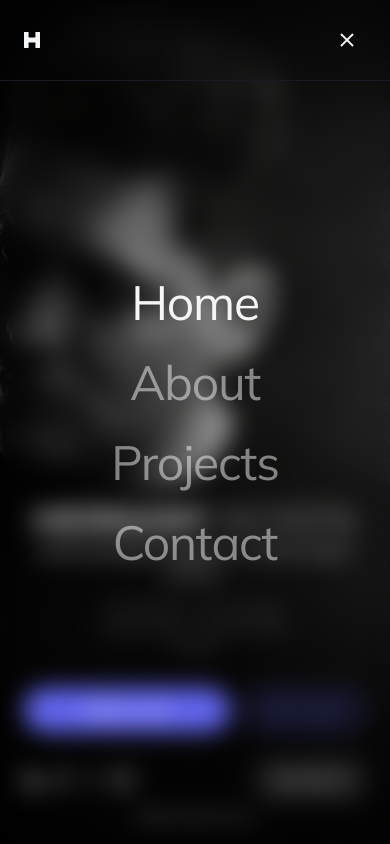
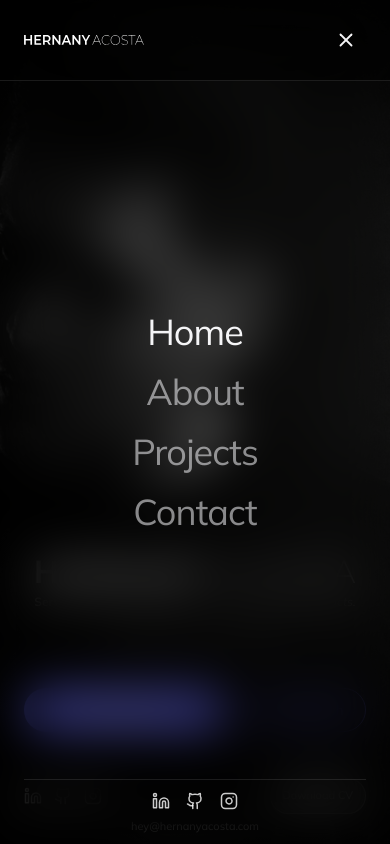
Before and after one commit to achernany/hernany-web-site, a React (Vite) app: page / in a window 390 px wide. Both pictures are taken after a click on the button 347 px from the left and 40 px from the top of the page. Built offline with nearby package versions, Linux system fonts and the light colour scheme.

Commit message:
home-desktop-mobile-styles-header-navbar-fixing

```diff
--- a/src/app/App.tsx
+++ b/src/app/App.tsx
@@ -45,10 +45,13 @@ export default function App() {
     }
   };
 
-  return (
-  <div className="min-h-screen bg-background text-foreground overflow-hidden">
+return (
+  <div className="min-h-screen bg-background text-foreground">
     <Navigation currentPage={currentPage} onNavigate={handleNavigate} />
-    <main className="h-screen overflow-hidden">{renderPage()}</main>
+    {/* Importante: no forzar h-screen ni overflow-hidden aquí */}
+    <main className="min-h-[100svh]">
+      {renderPage()}
+    </main>
   </div>
 );
 }
--- a/src/app/components/home-page.tsx
+++ b/src/app/components/home-page.tsx
@@ -55,17 +55,17 @@ export function HomePage({ onNavigate }: HomePageProps) {
                 <div className="hidden md:block max-w-xl">
                   <h1
                     id="home-hero-title"
-                    className="tracking-tight text-white mb-5 leading-[0.92]"
+                    className="tracking-tight text-white/90 mb-8 leading-[0.92]"
                   >
-                    <span className="block font-brand font-extrabold text-5xl md:text-7xl lg:text-8xl">
+                    <span className="block font-brand font-semibold text-5xl md:text-7xl lg:text-7xl">
                       Hernany
                     </span>
-                    <span className="block font-brand font-semibold text-5xl md:text-7xl lg:text-8xl">
+                    <span className="block font-brand font-light text-5xl md:text-7xl lg:text-7xl">
                       Acosta
                     </span>
                   </h1>
 
-                  <p className="text-white/90 text-xl md:text-2xl leading-relaxed mb-6">
+                  <p className="text-white/80 text-xl md:text-xl leading-relaxed mb-8">
                     <span className="font-semibold">
                       I design scalable UX systems
                     </span>{" "}
@@ -76,7 +76,7 @@ export function HomePage({ onNavigate }: HomePageProps) {
                     frontend-aligned product experiences.
                   </p>
 
-                  <p className="text-white/70 text-sm md:text-base mb-8">
+                  <p className="text-white/50 text-sm md:text-base mb-8">
                     UX Architecture · Service Design · Design Systems · Frontend-aware Handoff
                   </p>
 
@@ -128,17 +128,17 @@ export function HomePage({ onNavigate }: HomePageProps) {
                     <span className="font-light">ACOSTA</span>
                   </h1>
 
-                  <p className="text-white/90 text-sm leading-relaxed mb-3 text-center">
+                  <p className="text-white/90 text-[12px] leading-relaxed mb-3 text-center">
                     <span className="font-bold">Service &amp; Product Designer</span>{" "}
                     <span className="italic">for regulated digital products.</span>
                   </p>
 
-                  <p className="text-white/45 text-[12px] leading-relaxed mb-8 text-center px-16">
+                  <p className="text-white/45 text-[10px] leading-relaxed mb-8 text-center px-16">
                     UX Architecture · Service Design · Design Systems · Frontend-aware Handoff
                   </p>
 
                   {/* Mantengo row como tu referencia visual */}
-                  <div className="flex items-center justify-center gap-3">
+                  <div className="flex items-center justify-center gap-4">
                     <button
                       onClick={() => onNavigate("projects")}
                       className="
@@ -175,12 +175,15 @@ export function HomePage({ onNavigate }: HomePageProps) {
             </div>
           </div>
 
-          {/* Bottom bar (icons) */}
-          <div className="absolute bottom-0 left-0 right-0 z-20">
-            <div className="max-w-7xl mx-auto px-6 lg:px-12 pb-5">
-              <div className="flex items-center justify-between gap-4">
+          {/* Bottom bar (fixed in mobile, absolute in desktop) */}
+          <div className="fixed md:absolute bottom-0 left-0 right-0 z-20">
+            <div
+              className="max-w-7xl mx-auto px-6 lg:px-12"
+              style={{ paddingBottom: "calc(10px + env(safe-area-inset-bottom))" }}
+            >
+              <div className="flex items-center justify-between gap-3">
                 {/* Left: icons */}
-                <div className="flex items-center gap-3 sm:gap-4">
+                <div className="flex items-center gap-3">
                   <a
                     href="https://www.linkedin.com/in/hernanyacosta/"
                     target="_blank"
@@ -202,16 +205,6 @@ export function HomePage({ onNavigate }: HomePageProps) {
                   </a>
 
                   <a
-                    href="https://medium.com/@hernanyacosta"
-                    target="_blank"
-                    rel="noreferrer"
-                    aria-label="Medium"
-                    className="text-white/90 hover:text-white transition-colors"
-                  >
-                    <ArrowUpRight size={18} />
-                  </a>
-
-                  <a
                     href="https://instagram.com/hernanyac"
                     target="_blank"
                     rel="noreferrer"
@@ -222,39 +215,39 @@ export function HomePage({ onNavigate }: HomePageProps) {
                   </a>
                 </div>
 
-                {/* Center email (clickable on desktop) */}
+                {/* Desktop email */}
                 <a
-                  href="mailto:hi@hernanyacosta.com"
+                  href="mailto:hey@hernanyacosta.com"
                   className="hidden sm:block text-white/70 hover:text-white transition-colors text-sm"
                 >
-                  hi@hernanyacosta.com
+                  hey@hernanyacosta.com
                 </a>
 
-                {/* Right: download */}
+                {/* Right: download (slightly smaller in mobile) */}
                 <a
                   href="/Hernany-Acosta-CV.pdf"
                   className="
                     inline-flex items-center justify-center
-                    h-10 px-4 rounded-full
+                    h-9 md:h-10 px-3 md:px-4 rounded-full
                     border border-white/20
                     bg-white/10 backdrop-blur-sm
                     text-white
                     hover:bg-white/18 transition-colors
                     whitespace-nowrap
-                    text-xs sm:text-sm
+                    text-[11px] md:text-sm
                   "
                 >
                   Download CV
                 </a>
               </div>
 
-              {/* Mobile email line (clickable) */}
-              <div className="sm:hidden mt-2 text-center text-[11px]">
+              {/* Mobile email line (always visible now) */}
+              <div className="mt-1 text-center text-[11px] sm:hidden">
                 <a
-                  href="mailto:hi@hernanyacosta.com"
-                  className="text-white/70 hover:text-white transition-colors"
+                  href="mailto:hey@hernanyacosta.com"
+                  className="text-white/60 hover:text-white transition-colors"
                 >
-                  hi@hernanyacosta.com
+                  hey@hernanyacosta.com
                 </a>
               </div>
             </div>
--- a/src/app/components/navigation.tsx
+++ b/src/app/components/navigation.tsx
@@ -1,5 +1,5 @@
 import { useEffect, useState } from "react";
-import { Menu, X } from "lucide-react";
+import { Menu, X, Linkedin, Github, Instagram } from "lucide-react";
 import { motion, AnimatePresence } from "motion/react";
 
 interface NavigationProps {
@@ -18,6 +18,28 @@ export function Navigation({ currentPage, onNavigate }: NavigationProps) {
     return () => window.removeEventListener("scroll", onScroll);
   }, []);
 
+  // Lock scroll ONLY while menu is open
+  useEffect(() => {
+    if (!isMenuOpen) return;
+
+    const prevHtmlOverflow = document.documentElement.style.overflow;
+    const prevBodyOverflow = document.body.style.overflow;
+
+    document.documentElement.style.overflow = "hidden";
+    document.body.style.overflow = "hidden";
+
+    const onKeyDown = (e: KeyboardEvent) => {
+      if (e.key === "Escape") setIsMenuOpen(false);
+    };
+    window.addEventListener("keydown", onKeyDown);
+
+    return () => {
+      document.documentElement.style.overflow = prevHtmlOverflow;
+      document.body.style.overflow = prevBodyOverflow;
+      window.removeEventListener("keydown", onKeyDown);
+    };
+  }, [isMenuOpen]);
+
   const menuItems = [
     { id: "home", label: "Home" },
     { id: "about", label: "About" },
@@ -30,74 +52,177 @@ export function Navigation({ currentPage, onNavigate }: NavigationProps) {
     setIsMenuOpen(false);
   };
 
+  const ICON_BOX = "h-10 w-10";
+  const ICON_SIZE = 22;
+
   return (
     <>
       <nav
         className={[
-          "fixed top-0 left-0 right-0 z-50 transition-all duration-300",
+          // ✅ IMPORTANT: nav must be ABOVE the fullscreen menu layer on mobile
+          "fixed top-0 left-0 right-0 z-[70]",
+          "transition-colors duration-300",
           isScrolled || isMenuOpen
-            ? "bg-background/70 backdrop-blur-md border-b border-border"
+            ? "bg-black/45 backdrop-blur-2xl border-b border-white/10"
             : "bg-transparent border-b border-transparent",
         ].join(" ")}
         aria-label="Primary"
       >
         <div className="max-w-7xl mx-auto px-6 lg:px-12 h-20 flex items-center justify-between">
-          {/* Logo (link a Home) */}
+          {/* Logo (link to Home) */}
           <button
             onClick={() => handleNavigate("home")}
-            className="inline-flex items-center gap-3 hover:opacity-80 transition-opacity"
+            className="inline-flex items-center hover:opacity-85 transition-opacity"
             aria-label="Go to Home"
+            type="button"
           >
-            <img
+            <div className="relative h-4 w-[120px] sm:w-[140px] overflow-hidden">
+              <AnimatePresence mode="wait" initial={false}>
+                {!isMenuOpen ? (
+                  <motion.img
+                    key="logo-closed"
                     src="/logo.svg"
                     alt="Hernany Acosta"
-              className="h-4 w-auto"
-              loading="eager"
+                    className="absolute inset-0 h-full w-full object-contain object-left"
+                    initial={{ opacity: 0, y: 4, filter: "blur(6px)" }}
+                    animate={{ opacity: 1, y: 0, filter: "blur(0px)" }}
+                    exit={{ opacity: 0, y: -4, filter: "blur(6px)" }}
+                    transition={{ duration: 0.22, ease: "easeOut" }}
+                    decoding="async"
+                    draggable={false}
                   />
+                ) : (
+                  <motion.img
+                    key="logo-open"
+                    src="/logo-menu.svg"
+                    alt="Hernany Acosta"
+                    className="absolute inset-0 h-full w-full object-contain object-left"
+                    initial={{ opacity: 0, y: 4, filter: "blur(8px)" }}
+                    animate={{ opacity: 1, y: 0, filter: "blur(0px)" }}
+                    exit={{ opacity: 0, y: -4, filter: "blur(8px)" }}
+                    transition={{ duration: 0.24, ease: "easeOut" }}
+                    decoding="async"
+                    draggable={false}
+                  />
+                )}
+              </AnimatePresence>
+            </div>
           </button>
 
           {/* Menu toggle */}
           <button
             onClick={() => setIsMenuOpen((v) => !v)}
-            className="p-2 rounded-lg hover:bg-white/5 transition-colors"
+            type="button"
+            className={[
+              "inline-flex items-center justify-center",
+              ICON_BOX,
+              "rounded-lg",
+              "hover:bg-white/10 active:bg-white/15",
+              "transition-colors",
+            ].join(" ")}
             aria-label={isMenuOpen ? "Close menu" : "Open menu"}
             aria-expanded={isMenuOpen}
           >
-            {isMenuOpen ? <X size={22} /> : <Menu size={22} />}
+            <span className="inline-flex items-center justify-center">
+              {isMenuOpen ? <X size={ICON_SIZE} /> : <Menu size={ICON_SIZE} />}
+            </span>
           </button>
         </div>
       </nav>
 
       <AnimatePresence>
         {isMenuOpen && (
-          <motion.div
+          <>
+            {/* Overlay */}
+            <motion.button
+              type="button"
+              aria-label="Close menu overlay"
+              onClick={() => setIsMenuOpen(false)}
               initial={{ opacity: 0 }}
               animate={{ opacity: 1 }}
               exit={{ opacity: 0 }}
               transition={{ duration: 0.18 }}
-            className="fixed inset-0 z-40 bg-background/95 backdrop-blur-md flex items-center justify-center"
+              className="fixed inset-0 z-40 bg-black/50 backdrop-blur-xl"
+            />
+
+            {/* Menu */}
+            <motion.div
+              initial={{ opacity: 0, y: 10, scale: 0.99 }}
+              animate={{ opacity: 1, y: 0, scale: 1 }}
+              exit={{ opacity: 0, y: 10, scale: 0.99 }}
+              transition={{ duration: 0.22 }}
+              className="fixed inset-0 z-50 pointer-events-none"
             >
-            <motion.div
-              initial={{ opacity: 0, y: 12 }}
-              animate={{ opacity: 1, y: 0 }}
-              exit={{ opacity: 0, y: 12 }}
-              transition={{ duration: 0.22 }}
-              className="flex flex-col gap-8 text-center"
-            >
-              {menuItems.map((item) => (
+              <div className="pointer-events-auto h-full w-full max-w-xl mx-auto px-6 relative">
+                <div className="h-full flex items-center justify-center text-center">
+                  <div className="flex flex-col gap-7 max-[740px]:gap-5">
+                    {menuItems.map((item) => {
+                      const isActive = currentPage === item.id;
+                      return (
                         <button
                           key={item.id}
                           onClick={() => handleNavigate(item.id)}
+                          type="button"
                           className={[
-                    "text-5xl md:text-7xl tracking-tight transition-opacity",
-                    currentPage === item.id ? "opacity-100" : "opacity-50 hover:opacity-80",
+                            "tracking-tight transition-opacity",
+                            "text-4xl sm:text-5xl md:text-7xl max-[740px]:text-4xl",
+                            isActive
+                              ? "opacity-100"
+                              : "opacity-55 hover:opacity-90",
                           ].join(" ")}
                         >
                           {item.label}
                         </button>
-              ))}
+                      );
+                    })}
+                  </div>
+                </div>
+
+                {/* Bottom pinned footer */}
+                <div
+                  className={[
+                    "absolute left-6 right-6",
+                    "bottom-[clamp(18px,4vh,34px)]",
+                  ].join(" ")}
+                  style={{ paddingBottom: "env(safe-area-inset-bottom)" }}
+                >
+                  <div className="h-px w-full bg-white/10 mb-5 max-[740px]:mb-3" />
+
+                  <div className="flex items-center justify-center gap-5 max-[740px]:gap-4">
+                    <a
+                      href="https://www.linkedin.com/in/hernanyacosta/"
+                      target="_blank"
+                      rel="noreferrer"
+                      aria-label="LinkedIn"
+                      className="text-white/80 hover:text-white transition-colors"
+                    >
+                      <Linkedin size={18} />
+                    </a>
+
+                    <a
+                      href="https://github.com/achernany"
+                      target="_blank"
+                      rel="noreferrer"
+                      aria-label="GitHub"
+                      className="text-white/80 hover:text-white transition-colors"
+                    >
+                      <Github size={18} />
+                    </a>
+
+                    <a
+                      href="https://instagram.com/hernanyac"
+                      target="_blank"
+                      rel="noreferrer"
+                      aria-label="Instagram"
+                      className="text-white/80 hover:text-white transition-colors"
+                    >
+                      <Instagram size={18} />
+                    </a>
+                  </div>
+                </div>
+              </div>
             </motion.div>
-          </motion.div>
+          </>
         )}
       </AnimatePresence>
     </>
```
Also changed, not shown: public/logo-menu.svg (added), public/logo.svg. Lines whose indentation alone changed are shown as unchanged.
